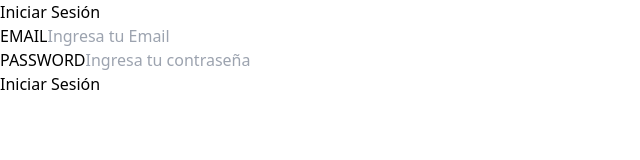
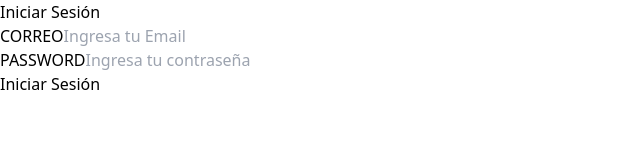
Before and after one commit to GonziFlowReloaded/Mondo-front, a React (Vite) app: page / in a window 1280 px wide. Shown: the top 160 px of the page, without its empty margins (0-640 px from the left). Built offline with nearby package versions, Linux system fonts and the light colour scheme.

Commit message:
Subiendo

```diff
--- a/src/pages/Login.jsx
+++ b/src/pages/Login.jsx
@@ -70,7 +70,7 @@ const Login = () => {
                   className="text-slate-900 font-semibold text-sm"
                   htmlFor="email"
                 >
-                  EMAIL
+                  CORREO
                 </label>
                 <input
                   placeholder="Ingresa tu Email"
```
